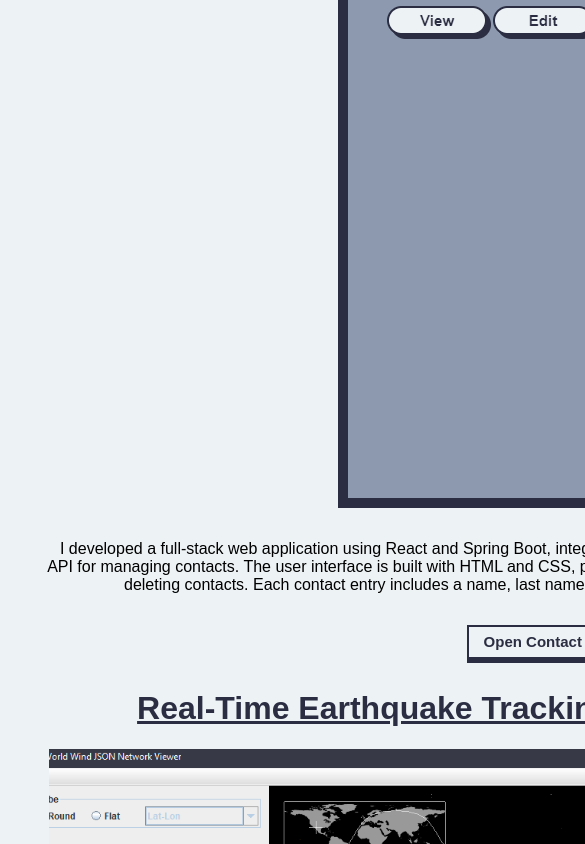
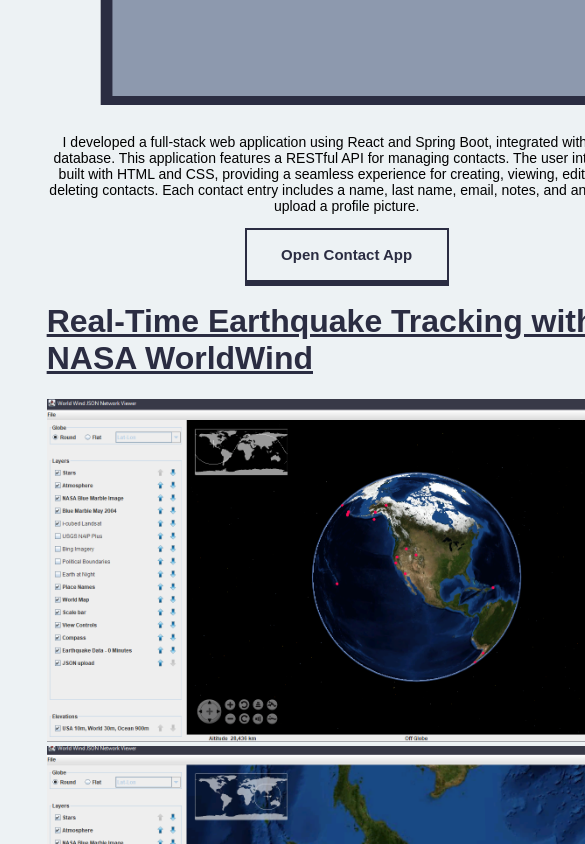
Before and after one commit to ChristopherArias-Hash/PersonalWebsite, a React (Vite) app in the folder frontend/: page /Projects in a window 390 px wide. Shown: the part 4120-4964 px from the top of the page, 585 px wide, since content can reach past the window. Built offline with nearby package versions, Linux system fonts and the light colour scheme.

Commit message:
Made project section work on smaller screens

```diff
--- a/frontend/src/Pages/Home.css
+++ b/frontend/src/Pages/Home.css
@@ -4,7 +4,6 @@
   background-repeat: no-repeat;
   background-position: center;
   background-size: cover;
-
 }
 
 .MainWave {
@@ -15,25 +14,22 @@
   left: 0;
   width: 100%;
   height: 100%;
-  background-image: url('../images/MainWave.svg')   ;
+  background-image: url("../images/MainWave.svg");
   background-size: cover;
   background-repeat: no-repeat;
   z-index: -1; /* Set an even lower z-index to place it behind the content */
   opacity: 1;
-  transition: opacity 1.0s ease; /* Add a transition for opacity */
-
-
+  transition: opacity 1s ease; /* Add a transition for opacity */
 }
 
 .MainWave.fade-out {
   opacity: 0; /* Set opacity to 0 to fade out */
   pointer-events: none; /* Disable pointer events for the faded out layer */
-
 }
 
 .SideWave1 {
   max-width: 100%;
-  background-image: url('../images/SideWave1.svg');
+  background-image: url("../images/SideWave1.svg");
   top: 0;
   left: 0; /* Adjust the left position to keep it in place */
   width: 100%; /* Change the width as needed */
@@ -43,7 +39,7 @@
 }
 
 .SideWave2 {
-  background-image: url('../images/SideWave2.svg');
+  background-image: url("../images/SideWave2.svg");
   top: 0;
   left: 0; /* Adjust the left position to keep it in place */
   width: 100%; /* Change the width as needed */
@@ -69,8 +65,6 @@
   position: flex; /* Set the position to relative */
   z-index: 2; /* Set a higher z-index to ensure it's above the background wave */
   width: 400px;
-
-
 }
 
 .personal-image-container {
@@ -78,16 +72,15 @@
   width: 350px;
   justify-self: center;
   margin-left: 80px;
-  border: 5px solid #2B2D42; /* Add solid border with color */
+  border: 5px solid #2b2d42; /* Add solid border with color */
   border-radius: 10px; /* Correct the border-radius value */
   z-index: 1; /* Set a higher z-index to ensure it's above the background wave */
 
   /* Add box shadow */
-  box-shadow: 0 8px 10px #2B2D42 /* Adjust the shadow values as needed */
+  box-shadow: 0 8px 10px #2b2d42; /* Adjust the shadow values as needed */
 }
 
-
-.centered-content2{
+.centered-content2 {
   flex-direction: row;
 
   display: flex; /* Use flexbox to align items */
@@ -96,7 +89,6 @@
   padding-left: 30px;
   margin-top: 20px;
   z-index: 1; /* Set a higher z-index to ensure it's above the background wave */
-
 }
 
 .centered-buttons {
@@ -106,49 +98,41 @@
   justify-items: right;
   margin-top: 0px;
   margin-left: 150px; /* Adjust the margin to align with the LinkedIn picture */
-
-
 }
-.bi-linkedin{
+.bi-linkedin {
   height: 50px;
   width: 50px;
-  color:black;
-
-
+  color: black;
 }
-.picture-buttons{
-  background-color: #EDF2F4;
-  border: 4px solid #2B2D42;
+.picture-buttons {
+  background-color: #edf2f4;
+  border: 4px solid #2b2d42;
   border-radius: 0px;
-  box-shadow: #2B2D42 0px 4px 0 0;
-  color: #2B2D42;
+  box-shadow: #2b2d42 0px 4px 0 0;
+  color: #2b2d42;
   cursor: pointer;
   height: 30px;
   width: 100px;
-  font-size: 10px 'bold';
+  font-size: 10px "bold";
   font-weight: 600;
   font-size: 15px;
-
 }
 
 .picture-buttons:active {
-  box-shadow: #2B2D42  2px 2px 0 0;
+  box-shadow: #2b2d42 2px 2px 0 0;
   transform: translate(2px, 2px);
 }
 
-.content-headers
-{
-  color:#2B2D42;
+.content-headers {
+  color: #2b2d42;
 }
-.centered-content3{
+.centered-content3 {
   display: flex; /* Use flexbox to align items */
   margin-top: 30px;
   padding-left: 30px;
   grid-row: 9/14;
   grid-column: 2/2;
-
 }
-
 
 @media screen and (max-width: 800px) {
   .centered-content,
@@ -159,13 +143,11 @@
     padding-left: 0; /* Remove left padding */
     margin-top: 0; /* Remove top margin */
   }
-  .centered-content2{
-    grid-row:  10/10;
-
+  .centered-content2 {
+    grid-row: 10/10;
   }
-  .centered-content3{
-    grid-row:  13/20;
-
+  .centered-content3 {
+    grid-row: 13/20;
   }
   .centered-buttons {
     margin-left: 0; /* Remove left margin for centered alignment */
@@ -173,9 +155,7 @@
   }
 }
 
-
 @media screen and (max-width: 450px) {
-
   .centered-content,
   .centered-content2,
   .centered-content3 {
@@ -194,31 +174,29 @@
     margin-top: 50px;
   }
 
-  .picture-buttons{
-    background-color: #EDF2F4;
-    border: 4px solid #2B2D42;
+  .picture-buttons {
+    background-color: #edf2f4;
+    border: 4px solid #2b2d42;
     border-radius: 0px;
-    box-shadow: #2B2D42 0px 4px 0 0;
-    color: #2B2D42;
+    box-shadow: #2b2d42 0px 4px 0 0;
+    color: #2b2d42;
     cursor: pointer;
     height: 40px;
     width: 100px;
-    font-size: 10px 'bold';
+    font-size: 10px "bold";
     font-weight: 600;
     font-size: 13px;
-
   }
-  .centered-content2{
+  .centered-content2 {
     margin-top: 10px;
-    grid-row:  8/8;
-    font-size: 10px
+    grid-row: 8/8;
+    font-size: 10px;
   }
-  .centered-content3{
-    grid-row:  10/14;
+  .centered-content3 {
+    grid-row: 10/14;
     font-size: 10px;
     margin-top: -30px;
   }
-
 
   .main-text {
     color: black;
@@ -227,23 +205,17 @@
     position: flex; /* Set the position to relative */
     z-index: 2; /* Set a higher z-index to ensure it's above the background wave */
     width: 300px;
-
-
   }
 
   .personal-image-container {
     height: 300px;
-      width:320px;
+    width: 320px;
     margin-left: 0px;
-      border: 5px solid #2B2D42; /* Add solid border with color */
+    border: 5px solid #2b2d42; /* Add solid border with color */
     border-radius: 10px; /* Correct the border-radius value */
     z-index: 1; /* Set a higher z-index to ensure it's above the background wave */
 
     /* Add box shadow */
-      box-shadow: 0 8px 10px #2B2D42 /* Adjust the shadow values as needed */
+    box-shadow: 0 8px 10px #2b2d42; /* Adjust the shadow values as needed */
   }
-
-
-
-
 }
--- a/frontend/src/Pages/Projects.css
+++ b/frontend/src/Pages/Projects.css
@@ -1,9 +1,13 @@
 .centered-projects-content {
-    display: grid;
-    place-items: center; /* Centers items both horizontally and vertically */
+    display: flex; /* Use flexbox to align items */
+
+    flex-direction: column;
+    align-items: center;
+    justify-content: center;
     grid-row: 2 / span 20; /* Adjusted grid row to span 8 rows */
     grid-column: 2 / span 1; /* Adjusted grid column to span 1 column */
     padding:20px;
+
 }
 
 .project-headers {
@@ -11,52 +15,86 @@
     color: #2B2D42;
 }
 
-.contact-appc-photos{
-    width:600px;
-    height:800px;
-
+.contact-app-photos {
+    width: 600px;
+    height: 800px;
 }
 
-
-.project-image-worldwind{
+.project-image-worldwind {
     width: 1000px;
     height: 600px;
     object-fit: cover; /* Ensures the image fills its container without stretching */
 }
+
 .project-texts {
     font-size: 20px;
     text-align: center; /* Center-aligns text within project descriptions */
 }
 
-.project-buttons {
-    display: inline-block;
-    margin-top: 5px; /* Adds some space between text and buttons */
+.project-buttons:active {
+    box-shadow: #818182 4px 4px 0 0;
+    transform: translate(2px, 2px);
 }
 
 .project-buttons a {
+    display: inline-block;
+    text-align: center;
     background-color: #EDF2F4;
     border: 2px solid #2B2D42;
     border-radius: 0px;
     box-shadow: 0px 4px 0 0 #2B2D42; /* Adjusted box-shadow syntax */
     color: #2B2D42;
     cursor: pointer;
-    font-weight: 600;
+    font-weight: bold;
     font-size: 15px;
-    line-height: 30px;
-    width: 160px; /* Increased button width for better readability */
-    text-align: center;
+    width: 200px; /* Increased button width for better readability */
+    line-height: 50px;
+    height: 50px;
     text-decoration: none;
-    margin: 10px; /* Adds space between buttons */
 }
 
+/* Media Queries for smaller screens */
+@media (max-width: 1200px) {
+    .project-image-worldwind {
+        width: 800px;
+        height: 500px;
+    }
+}
 
-@media screen and (max-width: 450px) {
-    .project-image {
-        width: 320px;
+@media (max-width: 900px) {
+    .project-image-worldwind {
+        width: 600px;
         height: 400px;
     }
 
     .project-texts {
-        font-size: 16px; /* Reduced font size for smaller screens */
+        font-size: 18px;
     }
+
 }
+
+@media (max-width: 600px) {
+    .project-image-worldwind {
+        width: 100%;
+        height: auto;
+    }
+
+    .project-texts {
+        font-size: 16px;
+    }
+
+
+}
+
+@media (max-width: 450px) {
+    .project-image-worldwind {
+        width: 100%;
+        height: auto;
+    }
+
+    .project-texts {
+        font-size: 14px;
+    }
+
+
+}
--- a/frontend/src/index.css
+++ b/frontend/src/index.css
@@ -9,7 +9,6 @@ input, button, label {
 .container {
   display: grid;
   grid-template-rows: repeat(20,100px); /* Set each row to 50px */
-
   grid-template-columns: 1fr 1fr 1fr;
   justify-items: start;
   height: 100vh;
@@ -67,7 +66,6 @@ body {
   box-shadow: -10px 0 10px -10px #2B2D42; /* Adjust the shadow color and size as needed */
 }
 
-
 .navbuttons {
   background-color: #EDF2F4;
   border: 2px solid #2B2D42;
@@ -91,8 +89,6 @@ body {
   position: relative;
 
 }
-
-
 
 .navbuttons:active {
   box-shadow: #2B2D42  2px 2px 0 0;
```
Also changed, not shown: frontend/src/components/ProjectButtons.jsx (+6 -1 lines). Lines whose indentation alone changed are shown as unchanged.
